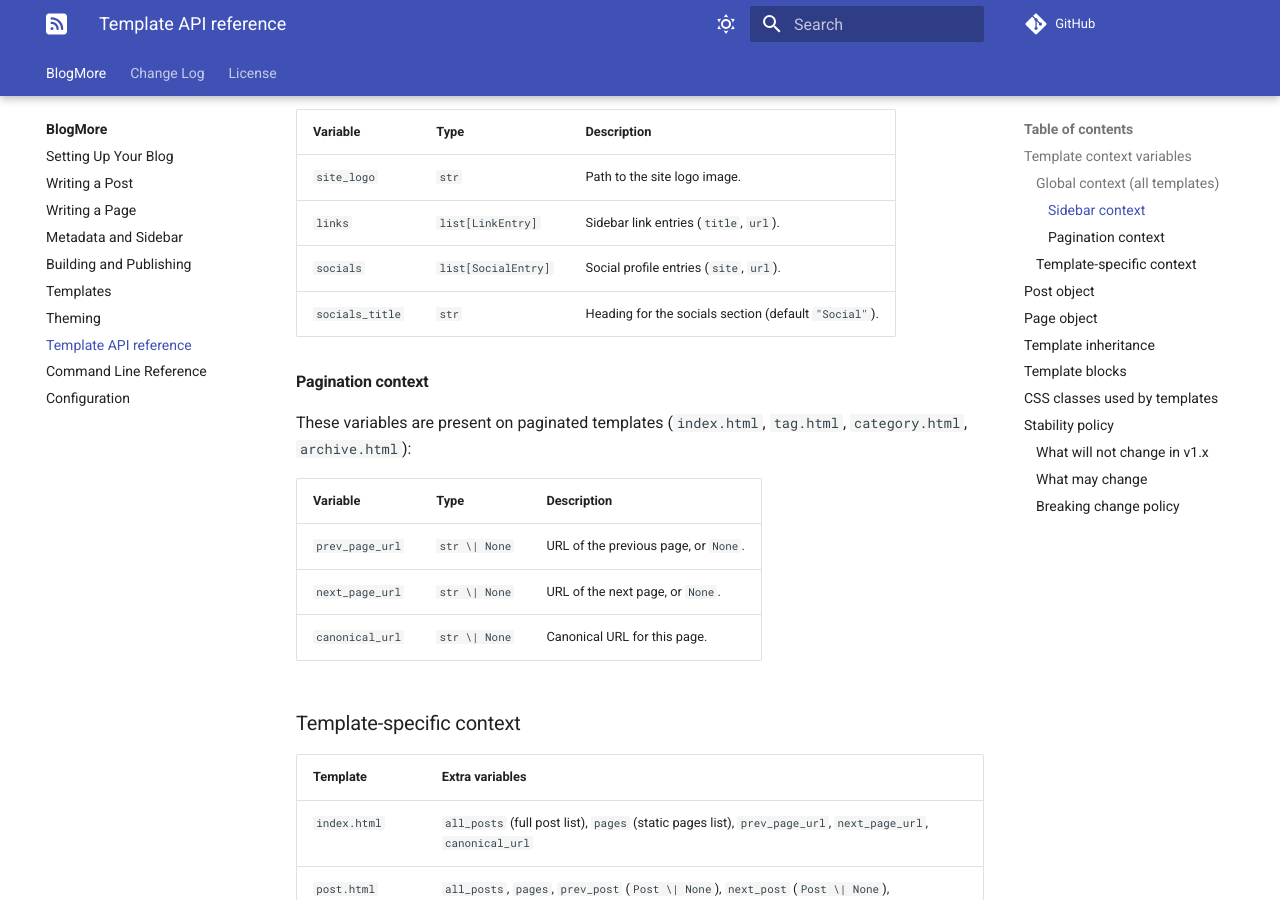
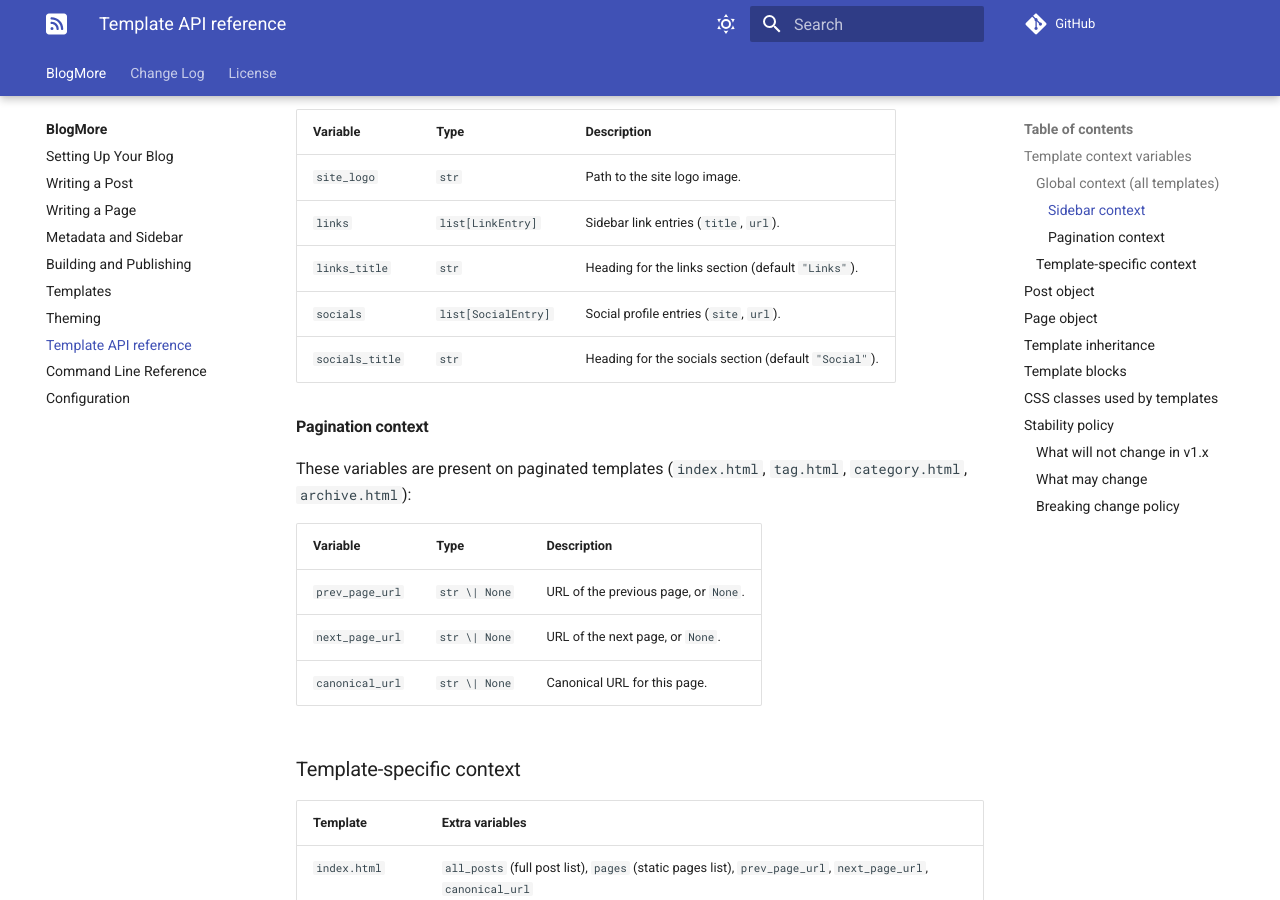
Before and after one commit to davep/blogmore, an MkDocs documentation site: the page built from docs/template-api.md, in a window 1280 px wide and 900 px high, scrolled down 1508 px. Built offline with MkDocs 1.6.1 and Material for MkDocs 9.7.7, drawn with Linux system fonts in a browser that asks for light colours; comment, search, counter and statistics services are not loaded.

Commit message:
Document links_title in template API reference
Co-authored-by: davep <28237+davep@users.noreply.github.com>

```diff
--- a/docs/template-api.md
+++ b/docs/template-api.md
@@ -45,6 +45,7 @@ set in `blogmore.yaml`:
 |---|---|---|
 | `site_logo` | `str` | Path to the site logo image. |
 | `links` | `list[LinkEntry]` | Sidebar link entries (`title`, `url`). |
+| `links_title` | `str` | Heading for the links section (default `"Links"`). |
 | `socials` | `list[SocialEntry]` | Social profile entries (`site`, `url`). |
 | `socials_title` | `str` | Heading for the socials section (default `"Social"`). |
 
```
